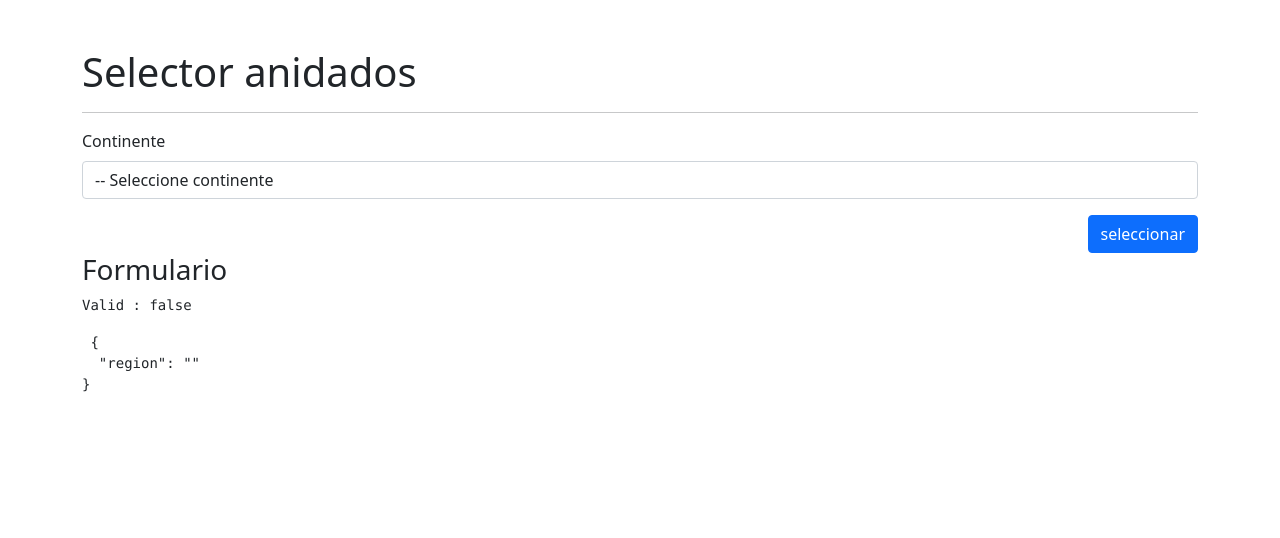
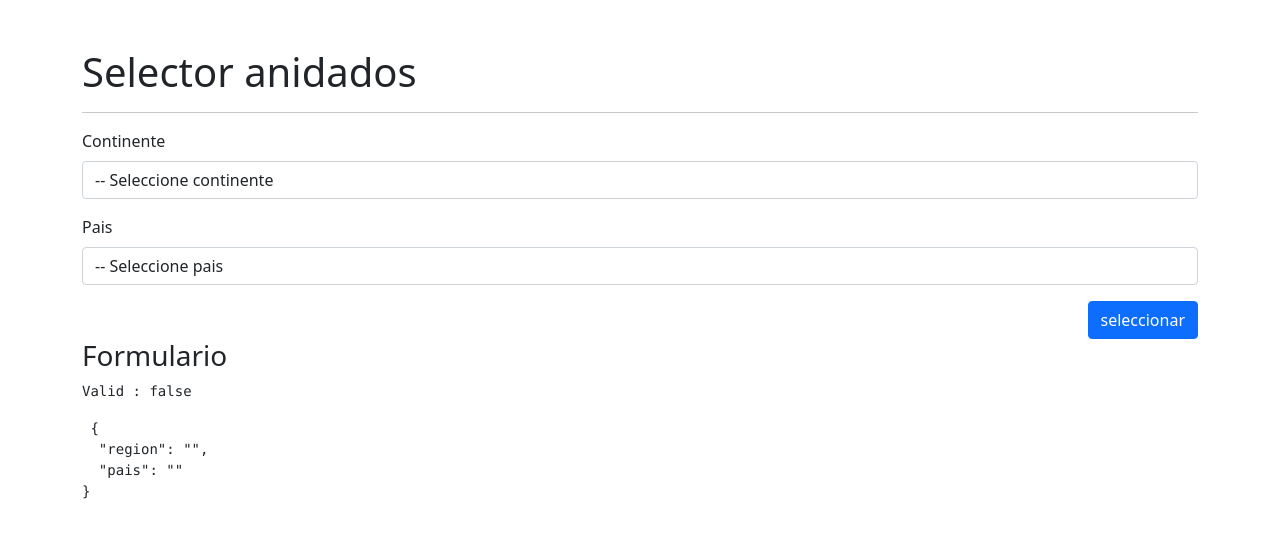
Before and after one commit to nefta99/06-selectores, an Angular app: page /selector/selector in a window 1280 px wide. Shown: the top 538 px of the page. Built offline with nearby package versions, Linux system fonts and the light colour scheme.

Commit message:
video : 285

```diff
--- a/src/app/app.module.ts
+++ b/src/app/app.module.ts
@@ -1,5 +1,6 @@
 import { NgModule } from '@angular/core';
 import { BrowserModule } from '@angular/platform-browser';
+import { HttpClientModule } from '@angular/common/http'; //Esto es para leer lo servicios https o http
 
 import { AppRoutingModule } from './app-routing.module';
 import { AppComponent } from './app.component';
@@ -11,8 +12,9 @@
   ],
   imports: [
     BrowserModule,
-    AppRoutingModule,
-    PaisesModule
+    HttpClientModule,
+    AppRoutingModule
+    //PaisesModule
   ],
   providers: [],
   bootstrap: [AppComponent]
--- /dev/null
+++ b/src/app/paises/interfaces/paises.interfaces.ts
@@ -0,0 +1,4 @@
+export interface PaisSmall{
+    name:string;
+    alpha3Code: string;
+}
--- a/src/app/paises/pages/selector-page/selector-page.component.html
+++ b/src/app/paises/pages/selector-page/selector-page.component.html
@@ -4,6 +4,7 @@
 
 
 <form  [formGroup]="miFormulario" (ngSubmit)="guardar()">
+    <!-- Region -->
     <div class="row mb-3">
         <div class="col">
             <label class="form-label">Continente</label>
@@ -15,6 +16,20 @@
             </select>
         </div>
     </div>
+
+    <!-- paises -->
+    <div class="row mb-3">
+        <div class="col">
+            <label class="form-label">Pais</label>
+            <select class="form-control"
+                    formControlName="pais">
+                <option value=""> -- Seleccione pais</option>
+                <option  *ngFor="let pais of paises"
+                [value]="pais.alpha3Code"> {{pais.name}}</option>
+            </select>
+        </div>
+    </div>
+
     <div class="row">
         <div class="col">
             <button class="btn btn-primary float-end">
@@ -22,6 +37,8 @@
             </button>
         </div>
     </div>
+
+
 </form>
 
 
--- a/src/app/paises/pages/selector-page/selector-page.component.ts
+++ b/src/app/paises/pages/selector-page/selector-page.component.ts
@@ -1,6 +1,8 @@
 import { Component, OnInit } from '@angular/core';
 import { FormBuilder, FormGroup, Validators } from '@angular/forms';
+import { PaisSmall } from '../../interfaces/paises.interfaces';
 import { PaisService } from '../../services/pais.service';
+import {switchMap, tap} from 'rxjs/operators';
 
 @Component({
   selector: 'app-selector-page',
@@ -11,18 +13,45 @@
 export class SelectorPageComponent implements OnInit {
 
   miFormulario : FormGroup = this.fb.group({
-    region : ['',Validators.required]
+    region : ['',Validators.required],
+    pais : ['',Validators.required],
   })
 
 
   //llenar selectores
   regiones : string [] = [];
+  paises : PaisSmall [] =[];
 
   constructor(private fb : FormBuilder,
               private paiseservices : PaisService) { }
 
   ngOnInit(): void {
     this.regiones = this.paiseservices.regiones;
+
+    //Cuando cambie la region
+
+    // this.miFormulario.get('region')?.valueChanges
+    //   .subscribe(region => {
+    //     console.log(region);
+    //     this.paiseservices.getPaisesPorRegion(region)
+    //         .subscribe(paises =>{
+    //             console.log(paises);
+    //             this.paises = paises;
+    //         })
+    //   })
+
+    this.miFormulario.get('region')?.valueChanges
+        .pipe(
+          tap(( _ ) =>{
+            //Esto es para resetear el segundo select
+            this.miFormulario.get('pais')?.reset('');
+          }),
+          switchMap(region =>this.paiseservices.getPaisesPorRegion(region))
+        )
+        .subscribe(paises => {
+           this.paises = paises;
+        })
+
   }
 
 
--- a/src/app/paises/services/pais.service.ts
+++ b/src/app/paises/services/pais.service.ts
@@ -1,14 +1,23 @@
+import { HttpClient } from '@angular/common/http';
 import { Injectable } from '@angular/core';
+import { Observable } from 'rxjs';
+import { PaisSmall } from '../interfaces/paises.interfaces';
 
 @Injectable({
   providedIn: 'root'
 })
 export class PaisService {
 
+  private baseUrl : string ='https://restcountries.eu/rest/v2'
   private _regiones : string[] = ['Africa', 'Americas', 'Asia', 'Europe', 'Oceania'];
 
   get regiones() : string[] {
     return [...this._regiones];
   }
-  constructor() { }
+  constructor(private http : HttpClient) { }
+
+  getPaisesPorRegion(region: string):  Observable<PaisSmall[]> {
+    const url : string =`${this.baseUrl}/region/${region}?fields=alpha3Code;name`
+    return this.http.get<PaisSmall[]>(url);
+  }
 }
```
